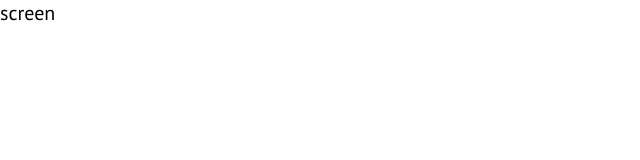
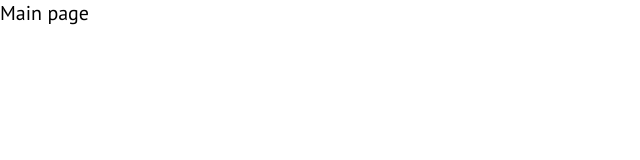
Before and after one commit to aleksandrdadaev/calendar-of-historical-events, a React (Create React App) app: page / in a window 1280 px wide. Shown: the top 160 px of the page, without its empty margins (0-640 px from the left). Built offline with nearby package versions, Linux system fonts and the light colour scheme.

Commit message:
create router

```diff
--- a/package.json
+++ b/package.json
@@ -5,11 +5,13 @@
 	"type": "module",
 	"scripts": {
 		"start": "react-scripts start",
-		"build": "react-scripts build"
+		"build": "react-scripts build",
+		"eject": "react-scripts eject"
 	},
 	"dependencies": {
 		"react": "^18.3.1",
 		"react-dom": "^18.3.1",
+		"react-router-dom": "^6.23.0",
 		"react-scripts": "5.0.1",
 		"sass": "^1.77.0"
 	},
--- /dev/null
+++ b/src/app/router/router.tsx
@@ -0,0 +1,5 @@
+import { createBrowserRouter } from 'react-router-dom'
+
+import { Main } from '@/screens/main'
+
+export const router = createBrowserRouter([{ path: '/', element: <Main /> }])
--- a/src/index.tsx
+++ b/src/index.tsx
@@ -1,10 +1,13 @@
 import React from 'react'
 import ReactDOM from 'react-dom/client'
+import { RouterProvider } from 'react-router-dom'
 
 import '../src/app/styles/global.scss'
 
+import { router } from './app/router/router'
+
 ReactDOM.createRoot(document.getElementById('root') as HTMLElement).render(
 	<React.StrictMode>
-		<main>screen</main>
+		<RouterProvider router={router} />
 	</React.StrictMode>
 )
--- /dev/null
+++ b/src/screens/main/index.ts
@@ -0,0 +1 @@
+export { Main } from './ui/Main'
--- /dev/null
+++ b/src/screens/main/ui/Main.tsx
@@ -0,0 +1,5 @@
+import { FC } from 'react'
+
+export const Main: FC = () => {
+	return <main>Main page</main>
+}
```
